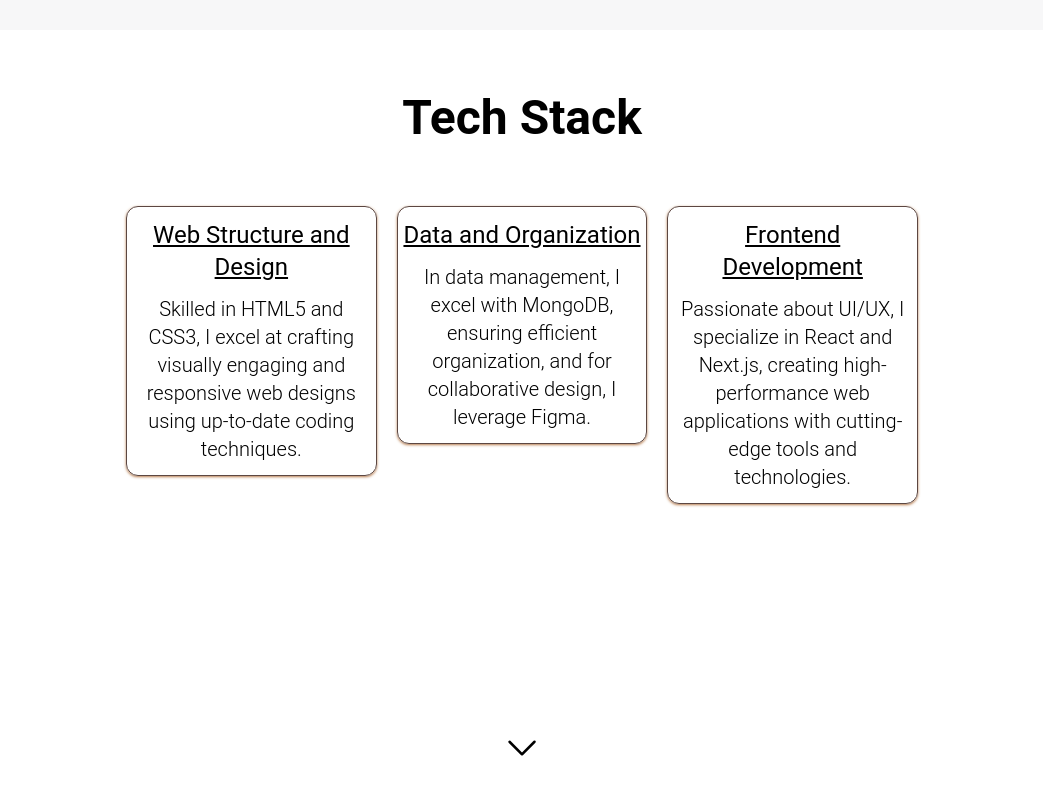
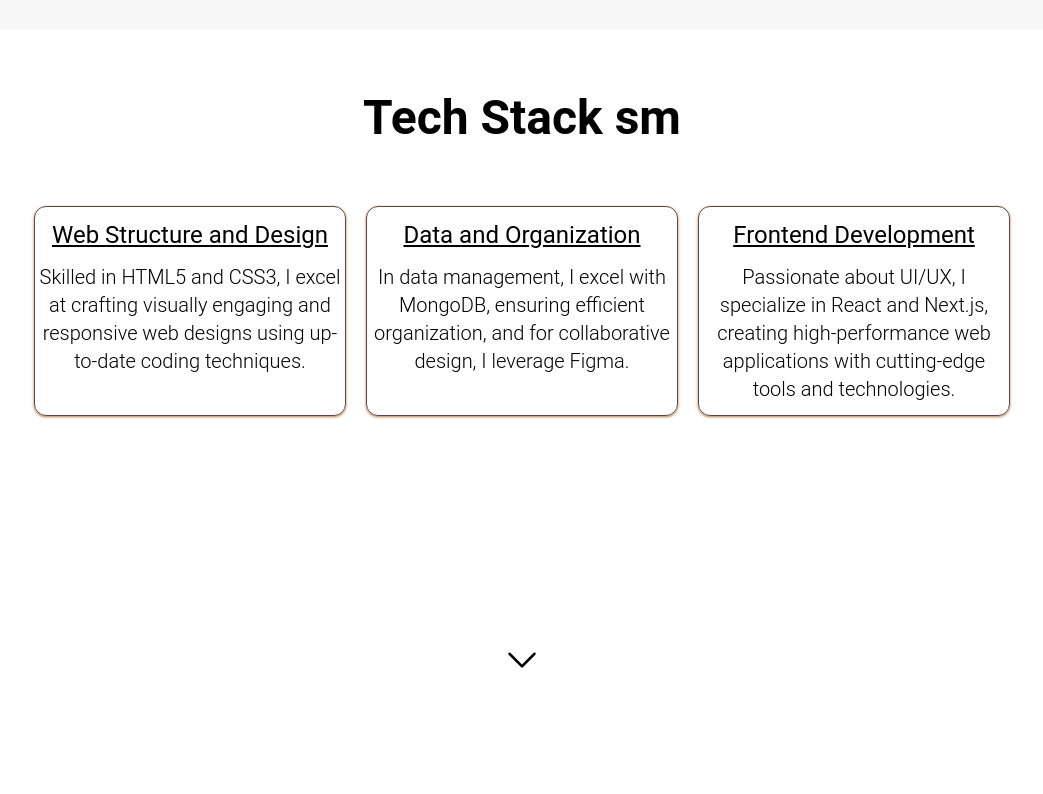
Before and after one commit to Morralytics/morralytics-portfolio, a Next.js app: page / in a window 1280 px wide. Shown: the part 1166-1960 px from the top of the page, without its empty margins (118-1161 px from the left). Built offline with nearby package versions, Linux system fonts and the light colour scheme.

Commit message:
Adjusting more for wide variety of screen sizes.

```diff
--- a/components/TechStack.jsx
+++ b/components/TechStack.jsx
@@ -17,13 +17,13 @@ const TechStack = () => {
         <FontAwesomeIcon icon={faEnvira} className="h-16" />
         <FontAwesomeIcon icon={faFigma} className="h-16" />
       </div>
-      <div className="flex flex-col w-3/4 sm:w-full mt-16 px-5 lg:px-56">
+      <div className="flex flex-col w-3/4 sm:w-full mt-16 px-5 lg:px-28">
         <div className="text-center text-black text-5xl font-bold mb-16">
-          Tech Stack
+          Tech Stack sm
         </div>
 
-        <div className="flex flex-col w-full justify-around items-center sm:items-start sm:flex-row">
-          <div className="flex flex-col w-full justify-center items-center px-3 mb-8 min-[675px]:min-h-[320px] min-[733px]:min-h-[320px] sm:px-1 sm:min-h-[352px] md:min-h-[300px] min-[875px]:min-h-[268px] min-[886px]:min-h-[240px] min-[980px]:min-h-[200px] sm:mx-5 sm:justify-start border border-liver rounded-xl shadow shadow-persion-orange">
+        <div className="flex flex-col w-full justify-around items-center sm:items-start sm:flex-row sm:px-5">
+          <div className="flex flex-col w-full justify-center items-center px-3 mb-8 min-[675px]:min-h-[355px] min-[711px]:min-h-[325px] min-[768px]:min-h-[325px] sm:px-1 sm:min-h-[380px] md:min-h-[300px] min-[875px]:min-h-[296px] min-[886px]:min-h-[240px] min-[980px]:min-h-[200px] lg:min-h-[352px] min-[1083px]:min-h-[300px] min-[1099px]:min-h-[270px] min-[1110px]:min-h-[240px] min-[1204px]:min-h-[210px] lg:min-h-[296px] min-[1300px]:min-h-[190px] min-[1388px]:min-h-[200px] sm:mx-5 sm:justify-start border border-liver rounded-xl shadow shadow-persion-orange">
             <div className="w-full text-center text-black text-2xl font-normal underline py-3">
               Web Structure and Design
             </div>
@@ -33,7 +33,7 @@ const TechStack = () => {
             </div>
           </div>
 
-          <div className="flex flex-col w-full justify-center items-center px-3 mb-8 min-[675px]:min-h-[320px] min-[733px]:min-h-[320px] sm:px-1 sm:min-h-[352px] md:min-h-[300px] min-[875px]:min-h-[268px] min-[886px]:min-h-[240px] min-[980px]:min-h-[200px] sm:justify-start sm:mx-0 border border-liver rounded-xl shadow shadow-persion-orange">
+          <div className="flex flex-col w-full justify-center items-center px-3 mb-8 min-[675px]:min-h-[355px] min-[711px]:min-h-[325px] min-[768px]:min-h-[325px] sm:px-1 sm:min-h-[380px] md:min-h-[300px] min-[1083px]:min-h-[300px] min-[1099px]:min-h-[270px] min-[1110px]:min-h-[240px] min-[1204px]:min-h-[210px] min-[875px]:min-h-[296px] min-[886px]:min-h-[240px] min-[980px]:min-h-[200px] lg:min-h-[296px] min-[1300px]:min-h-[190px] min-[1388px]:min-h-[200px] sm:justify-start sm:mx-0 border border-liver rounded-xl shadow shadow-persion-orange">
             <div className="text-center text-black text-2xl font-normal underline py-3">
               Data and Organization
             </div>
@@ -43,7 +43,7 @@ const TechStack = () => {
             </div>
           </div>
 
-          <div className="flex flex-col w-full justify-center items-center px-3 mb-8 min-[675px]:min-h-[320px] min-[733px]:min-h-[320px] sm:px-1 sm:min-h-[352px] md:min-h-[300px] min-[875px]:min-h-[268px] min-[886px]:min-h-[240px] min-[980px]:min-h-[200px] sm:justify-start sm:mx-5 border border-liver rounded-xl shadow shadow-persion-orange">
+          <div className="flex flex-col w-full justify-center items-center px-3 mb-8 min-[675px]:min-h-[355px] min-[711px]:min-h-[325px] min-[768px]:min-h-[325px] sm:px-1 sm:min-h-[380px] md:min-h-[300px] min-[1083px]:min-h-[300px] min-[1099px]:min-h-[270px] min-[1110px]:min-h-[240px] min-[1204px]:min-h-[210px] min-[875px]:min-h-[296px] min-[886px]:min-h-[240px] min-[980px]:min-h-[200px] lg:min-h-[296px] min-[1300px]:min-h-[190px] min-[1388px]:min-h-[200px] sm:justify-start sm:mx-5 border border-liver rounded-xl shadow shadow-persion-orange">
             <div className="text-center text-black text-2xl font-normal underline py-3">
               Frontend Development
             </div>
```
